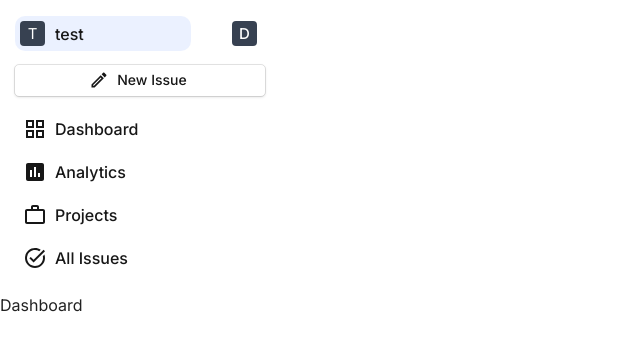
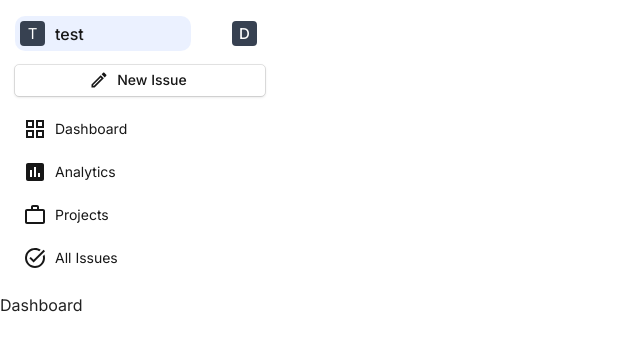
Before and after one commit to daveanthonyc/Pano, a React (Vite) app: page /dashboard in a window 1280 px wide. Shown: the top 350 px of the page, without its empty margins (0-640 px from the left). Built offline with nearby package versions, Linux system fonts and the light colour scheme.

Commit message:
Sidebar: smaller font size

```diff
--- a/src/components/Sidebar.tsx
+++ b/src/components/Sidebar.tsx
@@ -60,7 +60,7 @@ function Sidebar() {
                             'secondary.main' : 'body.main',
                     backgroundColor:
                         active === lcText ?
-                            'secondary.light' : 'white'
+                            'secondary.light' : 'white',
                     }} >
                     <ListItemButton sx={{
                         padding: 0,
@@ -74,7 +74,7 @@ function Sidebar() {
                         } >
                         {item.icon}
                         </IconButton>
-                        <Typography color='body' fontWeight='500'>{item.text}</Typography>
+                        <Typography color='body' fontSize='14px' fontWeight='400'>{item.text}</Typography>
                     </ListItemButton>
                 </ListItem>
             )})
```
